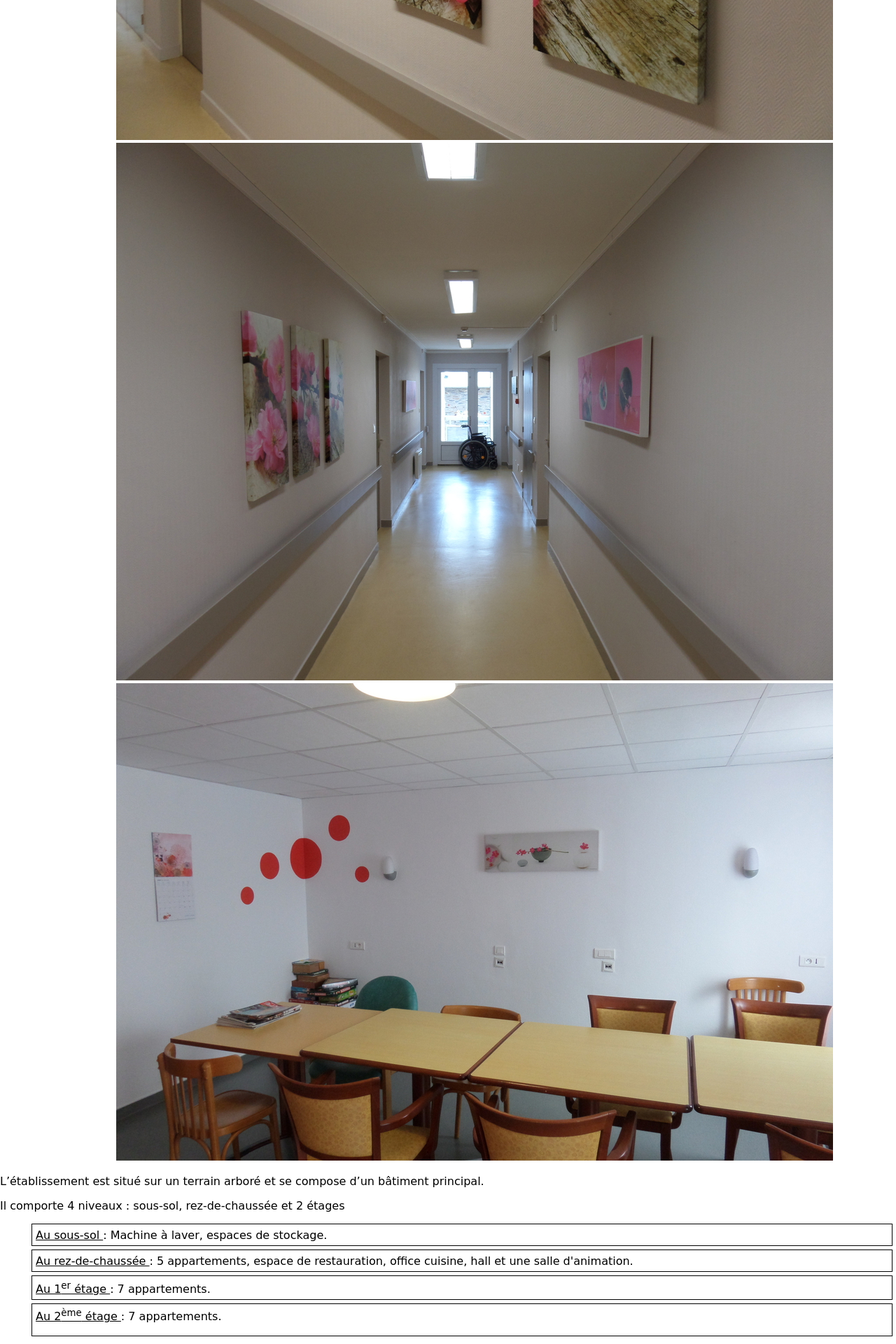
After one commit to MateoDubernet/EHPAD, a Django app: page /Ehpad/visite/ in a window 1280 px wide. The commit adds this page. Shown: the part 3680-5600 px from the top of the page at 70% size. Run offline with Django 4.2, Linux system fonts and the light colour scheme; the visitor is signed in with stand-in values (Sample User, id 1).

Commit message:
Remplissage de la page service et à propos
- Contenu de la page Services
- Contenu de la page A propos
- Creation de la page FAQ
- Creation de la page Visite virtuelle

```diff
--- a/Ehpad/settings.py
+++ b/Ehpad/settings.py
@@ -79,7 +79,7 @@ DATABASES = {
         'ENGINE': 'django.db.backends.mysql',
         'NAME': 'ehpad_project',
         'USER': 'root',
-        'PASSWORD': 'root',
+        'PASSWORD': '09121968.',
         'HOST': 'localhost',
         'PORT': '3306',
     }
--- a/EhpadApp/static/css/style.css
+++ b/EhpadApp/static/css/style.css
@@ -61,3 +61,7 @@ li {
     border: 1px solid black;
     margin: 5px;
 }
+
+.gallery {
+    padding-left: 13% ;
+}
--- a/EhpadApp/templates/EhpadApp/services.html
+++ b/EhpadApp/templates/EhpadApp/services.html
@@ -7,4 +7,8 @@
     <h2 class="title">Services</h2>
 </div>
 
+<ul>
+    <li><a href="{% url 'EhpadApp:faq'%}">Consulter notre FAQ</a></li>
+    <li><a href="{% url 'EhpadApp:visite'%}">Découvrir nos locaux</a></li>
+</ul>
 {% endblock %}
--- /dev/null
+++ b/EhpadApp/templates/EhpadApp/visite.html
@@ -0,0 +1,117 @@
+{% extends 'EhpadApp/main.html' %}
+
+{% block content %}
+{% include 'EhpadApp/navbar.html' %}
+
+<div class="body">
+    <h2 class="title">Visite Virtuelle</h2>
+</div>
+<div class="gallery">
+    <img src="../../static/img/image-locaux-1.jpeg">
+    <img src="../../static/img/image-locaux-2.jpeg">
+    <img src="../../static/img/image-locaux-3.jpeg">
+    <img src="../../static/img/image-locaux-4.jpeg">
+    <img src="../../static/img/image-locaux-5.jpeg">
+    <img src="../../static/img/image-locaux-6.jpeg">
+    <img src="../../static/img/image-locaux-7.jpeg">
+</div>
+<p style="text-align: justify; line-height: normal;">
+    <span style="font-size: 12pt;">
+        <span style="font-family: comic sans ms;">
+            L’établissement est situé sur un terrain arboré et se compose d’un
+            bâtiment principal.
+        </span>
+    </span>
+</p>
+<p style="text-align: justify; line-height: normal;"> </p>
+<p style="text-align: justify; line-height: normal;">
+    <span style="font-size: 12pt;">
+        <span style="font-family: comic sans ms;">
+            Il comporte 4 niveaux : sous-sol, rez-de-chaussée et 2 étages
+        </span>
+    </span>
+</p>
+<p style="text-align: justify; line-height: normal;"> </p>
+<ul>
+    <li style="color: rgb(0, 0, 0); font-family: Comic Sans MS; font-size: 12pt; font-style: normal;
+    font-weight: normal;">
+        <p style="text-align: justify; color: rgb(0, 0, 0); line-height: normal; font-family: Calibri,sans-serif;
+         font-size: 11pt; font-style: normal; font-weight: normal; margin-top: 0cm; margin-bottom: 0pt;">
+            <u>
+                <span style="font-size: 12pt;">
+                    <span style="font-family: comic sans ms;">
+                        Au sous-sol
+                    </span>
+                </span>
+            </u>
+            <span style="font-size: 12pt;">
+                <span style="font-family: comic sans ms;">
+                    : Machine à laver, espaces de stockage.
+                </span>
+            </span>
+        </p>
+    </li>
+    <li style="color: rgb(0, 0, 0); font-family: Comic Sans MS; font-size: 12pt; font-style: normal;
+    font-weight: normal;">
+        <p style="text-align: justify; color: rgb(0, 0, 0); line-height: normal; font-family: Calibri,sans-serif;
+         font-size: 11pt; font-style: normal; font-weight: normal; margin-top: 0cm; margin-bottom: 0pt;">
+            <u>
+                <span style="font-size: 12pt;">
+                    <span style="font-family: comic sans ms;">
+                        Au rez-de-chaussée
+                    </span>
+                </span>
+            </u>
+            <span style="font-size: 12pt;">
+                <span style="font-family: comic sans ms;">
+                    : 5 appartements, espace de restauration, office cuisine, hall et une salle d'animation.
+                </span>
+            </span>
+        </p>
+    </li>
+    <li style="color: rgb(0, 0, 0); font-family: Comic Sans MS; font-size: 12pt; font-style: normal;
+     font-weight: normal;">
+        <p style="text-align: justify; color: rgb(0, 0, 0); line-height: normal; font-family: Calibri,sans-serif;
+         font-size: 11pt; font-style: normal; font-weight: normal; margin-top: 0cm; margin-bottom: 0pt;">
+            <u>
+                <span style="font-size: 12pt;">
+                    <span style="font-family: comic sans ms;">
+                        Au 1<sup>er</sup> étage
+                    </span>
+                </span>
+            </u>
+            <span style="font-size: 12pt;">
+                <span style="font-family: comic sans ms;">
+                    : 7 appartements.
+                </span>
+            </span>
+        </p>
+    </li>
+    <li style="color: rgb(0, 0, 0); font-family: Comic Sans MS; font-size: 12pt; font-style: normal;
+    font-weight: normal;">
+        <p style="text-align: justify; color: rgb(0, 0, 0); line-height: normal; font-family: Calibri,sans-serif;
+         font-size: 11pt; font-style: normal; font-weight: normal; margin-top: 0cm; margin-bottom: 10pt;">
+            <u>
+                <span style="font-size: 12pt;">
+                    <span style="font-family: comic sans ms;">
+                        Au 2<sup>ème</sup> étage
+                    </span>
+                </span>
+            </u>
+            <span style="font-size: 12pt;">
+                <span style="font-family: comic sans ms;">
+                    : 7 appartements.
+                </span>
+            </span>
+        </p>
+    </li>
+</ul>
+<p style="margin: 0cm 0cm 10pt; text-align: justify; line-height: normal;">
+    <span style="font-size: 12pt;">
+        <span style="font-family: comic sans ms;">
+            Les résidents peuvent bénéficier des infrastructures de l’EHPAD.
+        </span>
+    </span>
+</p>
+
+{% endblock %}
--- a/EhpadApp/urls.py
+++ b/EhpadApp/urls.py
@@ -10,4 +10,6 @@ urlpatterns = [
     path("contact/", views.visitor_contact_form, name="contact"),
     path("services/", views.services, name="services"),
     path("about/", views.about, name="about"),
+    path("faq/", views.faq, name="faq"),
+    path("visite/", views.visite, name="visite"),
 ]
--- a/EhpadApp/views.py
+++ b/EhpadApp/views.py
@@ -66,6 +66,14 @@ def about(request):
 def services(request):
     return render(request, 'EhpadApp/services.html')
 
+@login_required()
+def faq(request):
+    return render(request, 'EhpadApp/faq.html')
+
+@login_required()
+def visite(request):
+    return render(request, 'EhpadApp/visite.html')
+
 @login_required
 def visitor_contact_form(request):
     if request.method == 'POST':
```
Also changed, not shown: EhpadApp/templates/EhpadApp/about.html (+36 -0 lines), EhpadApp/templates/EhpadApp/faq.html (added, +70 -0 lines), EhpadApp/static/img/image-locaux-1.jpeg (added), EhpadApp/static/img/image-locaux-2.jpeg (added), EhpadApp/static/img/image-locaux-3.jpeg (added), EhpadApp/static/img/image-locaux-4.jpeg (added), EhpadApp/static/img/image-locaux-5.jpeg (added), EhpadApp/static/img/image-locaux-6.jpeg (added), EhpadApp/static/img/image-locaux-7.jpeg (added).
